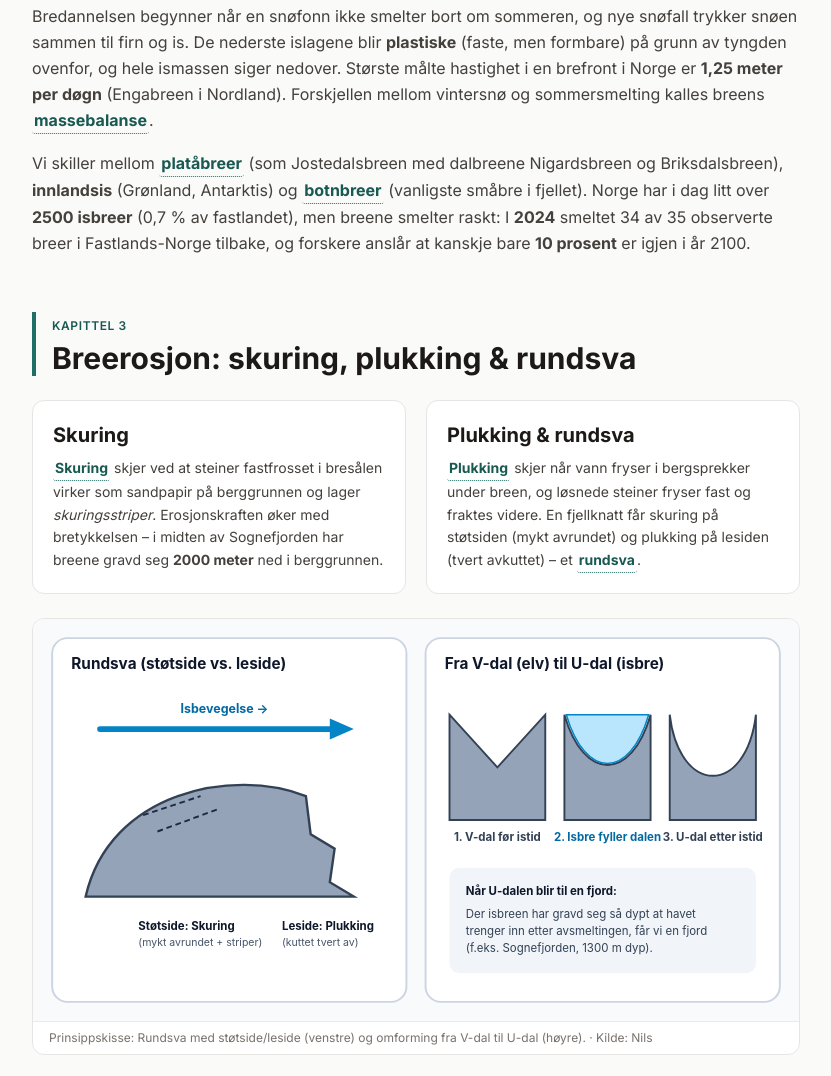
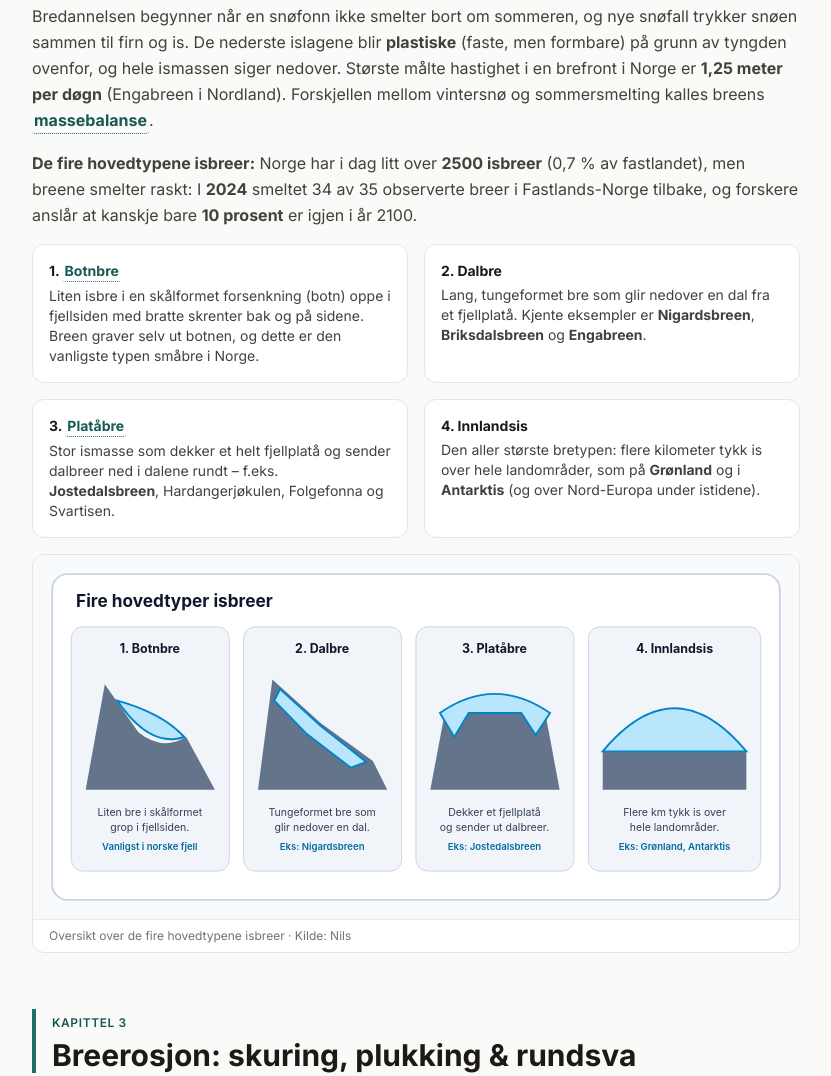
Before and after one commit to nilsnaas/Geografi, a plain HTML site: page isbreer.html in a window 1280 px wide. Shown: the part 1066-2142 px from the top of the page, without its empty margins (334-1165 px from the left). Drawn offline with nearby package versions, Linux system fonts and the light colour scheme.

Commit message:
Utdyp de fire typene isbreer med egen figur (fig-bretyper.svg)

```diff
--- a/isbreer.html
+++ b/isbreer.html
@@ -237,8 +237,30 @@
               Bredannelsen begynner når en snøfonn ikke smelter bort om sommeren, og nye snøfall trykker snøen sammen til firn og is. De nederste islagene blir <strong>plastiske</strong> (faste, men formbare) på grunn av tyngden ovenfor, og hele ismassen siger nedover. Største målte hastighet i en brefront i Norge er <strong>1,25 meter per døgn</strong> (Engabreen i Nordland). Forskjellen mellom vintersnø og sommersmelting kalles breens <button type="button" class="glossary-term" data-term="massebalanse">massebalanse</button>.
             </p>
             <p>
-              Vi skiller mellom <button type="button" class="glossary-term" data-term="platabre">platåbreer</button> (som Jostedalsbreen med dalbreene Nigardsbreen og Briksdalsbreen), <strong>innlandsis</strong> (Grønland, Antarktis) og <button type="button" class="glossary-term" data-term="botnbre">botnbreer</button> (vanligste småbre i fjellet). Norge har i dag litt over <strong>2500 isbreer</strong> (0,7 % av fastlandet), men breene smelter raskt: I <strong>2024</strong> smeltet 34 av 35 observerte breer i Fastlands-Norge tilbake, og forskere anslår at kanskje bare <strong>10 prosent</strong> er igjen i år 2100.
+              <strong>De fire hovedtypene isbreer:</strong> Norge har i dag litt over <strong>2500 isbreer</strong> (0,7 % av fastlandet), men breene smelter raskt: I <strong>2024</strong> smeltet 34 av 35 observerte breer i Fastlands-Norge tilbake, og forskere anslår at kanskje bare <strong>10 prosent</strong> er igjen i år 2100.
             </p>
+            <div class="grid sm:grid-cols-2 gap-4 text-sm">
+              <div class="bg-white border border-stone-200 rounded-xl p-4">
+                <h3 class="font-serif font-bold text-stone-900 mb-1">1. <button type="button" class="glossary-term" data-term="botnbre">Botnbre</button></h3>
+                <p>Liten isbre i en skålformet forsenkning (botn) oppe i fjellsiden med bratte skrenter bak og på sidene. Breen graver selv ut botnen, og dette er den vanligste typen småbre i Norge.</p>
+              </div>
+              <div class="bg-white border border-stone-200 rounded-xl p-4">
+                <h3 class="font-serif font-bold text-stone-900 mb-1">2. Dalbre</h3>
+                <p>Lang, tungeformet bre som glir nedover en dal fra et fjellplatå. Kjente eksempler er <strong>Nigardsbreen</strong>, <strong>Briksdalsbreen</strong> og <strong>Engabreen</strong>.</p>
+              </div>
+              <div class="bg-white border border-stone-200 rounded-xl p-4">
+                <h3 class="font-serif font-bold text-stone-900 mb-1">3. <button type="button" class="glossary-term" data-term="platabre">Platåbre</button></h3>
+                <p>Stor ismasse som dekker et helt fjellplatå og sender dalbreer ned i dalene rundt – f.eks. <strong>Jostedalsbreen</strong>, Hardangerjøkulen, Folgefonna og Svartisen.</p>
+              </div>
+              <div class="bg-white border border-stone-200 rounded-xl p-4">
+                <h3 class="font-serif font-bold text-stone-900 mb-1">4. Innlandsis</h3>
+                <p>Den aller største bretypen: flere kilometer tykk is over hele landområder, som på <strong>Grønland</strong> og i <strong>Antarktis</strong> (og over Nord-Europa under istidene).</p>
+              </div>
+            </div>
+            <figure class="overflow-hidden rounded-xl border border-stone-200 bg-white">
+              <img src="Images/fig-bretyper.svg" alt="De fire hovedtypene isbreer" class="w-full" />
+              <figcaption class="px-4 py-2 text-xs text-stone-500 border-t border-stone-200/80">Oversikt over de fire hovedtypene isbreer · Kilde: Nils</figcaption>
+            </figure>
           </div>
         </section>
 
```
Also changed, not shown: index.html (+7 -2 lines), klassisk.html (+7 -2 lines), Images/fig-bretyper.svg (added).
